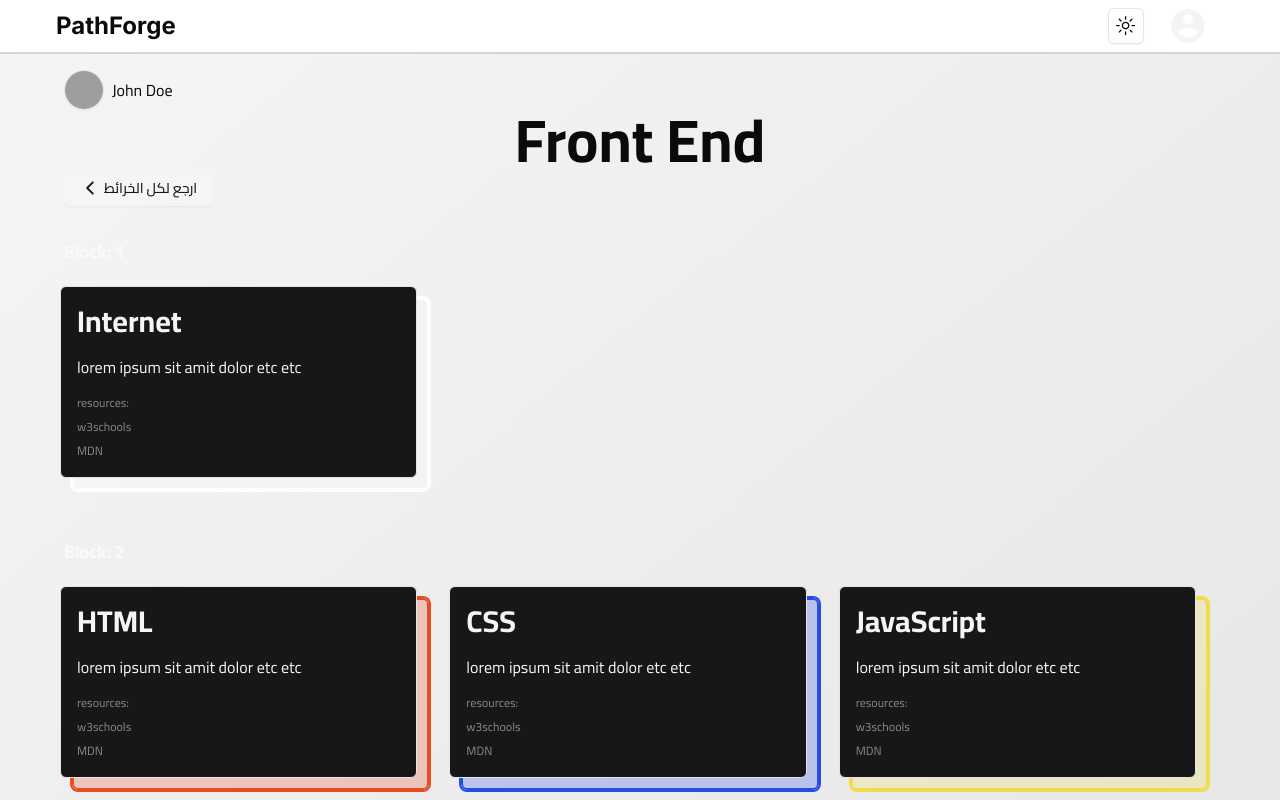
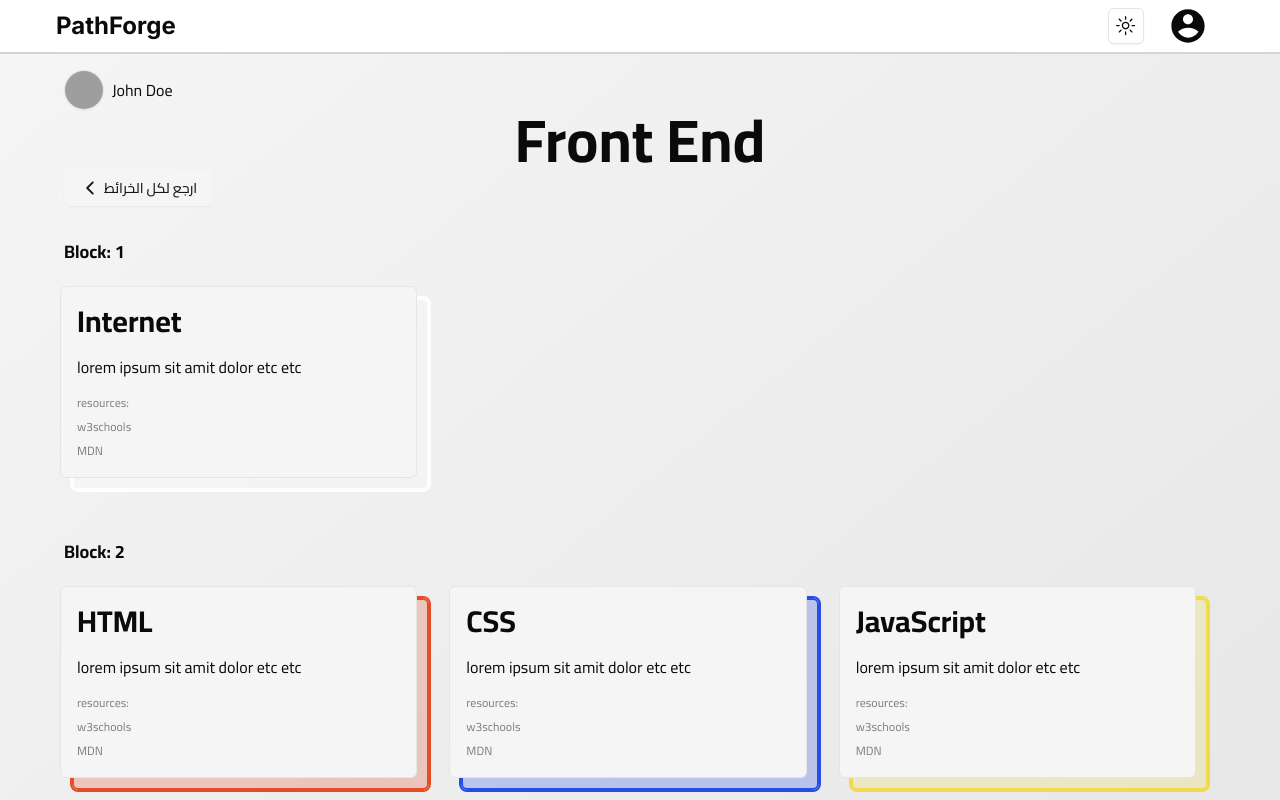
Before and after one commit to Said-MZ/PathForge, a Next.js app: page /roadmaps/1 in a window 1280 px wide. Shown: the top 800 px of the page. Built offline with nearby package versions, Linux system fonts and the light colour scheme; grey boxes are pictures that could not be loaded.

Commit message:
Fix light theme on /roadmaps/:id and user profile icon

```diff
--- a/src/app/(app)/roadmaps/[id]/page.tsx
+++ b/src/app/(app)/roadmaps/[id]/page.tsx
@@ -61,7 +61,7 @@ const SingleRoadmapPage = ({ params: id }: { params: { id: string } }) => {
         <section className="flex flex-col gap-4">
           {roadmap.blocks.map((block) => (
             <div key={block.blockNumber} className="flex flex-col gap-4">
-              <h3 className="text-lg font-bold text-neutral-50 mt-8 mb-4">
+              <h3 className="text-lg font-bold dark:text-neutral-50 mt-8 mb-4">
                 Block: {block.blockNumber}
               </h3>
               <div className="grid md:grid-cols-2 lg:grid-cols-3 2xl:grid-cols-4 gap-8 px-2 z-10">
@@ -81,7 +81,7 @@ const SingleRoadmapPage = ({ params: id }: { params: { id: string } }) => {
                     ></div>
                     <div
                       key={step.name}
-                      className={`z-10 flex flex-col gap-4 p-4 border-[1px] rounded-md bg-neutral-900 text-neutral-100 w-full min-h-48 -translate-x-3 -translate-y-3 group-hover:translate-x-0 group-hover:translate-y-0 transition-all`}
+                      className={`z-10 flex flex-col gap-4 p-4 border-[1px] rounded-md dark:bg-neutral-900 bg-neutral-100 dark:text-neutral-100 w-full min-h-48 -translate-x-3 -translate-y-3 group-hover:translate-x-0 group-hover:translate-y-0 transition-all`}
                     >
                       <h4 className="text-3xl font-bold">{step.name}</h4>
                       <p>{step.description}</p>
--- a/src/components/navbar/user-button.tsx
+++ b/src/components/navbar/user-button.tsx
@@ -33,7 +33,7 @@ const UserButton = () => {
         <DropdownMenuTrigger asChild>
           <Button variant={null}>
             <RiAccountCircleFill
-              className="w-10 h-10 cursor-pointer text-gray-100 hover:text-gray-300 transition-all duration-300 "
+              className="w-10 h-10 cursor-pointer dark:text-gray-100 dark:hover:text-gray-300 hover:text-neutral-700 transition-all duration-300"
               onClick={() => setIsMenuOpen(!isMenuOpen)}
             />
           </Button>
```
